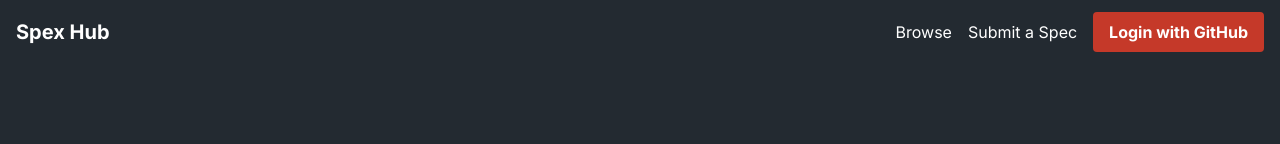
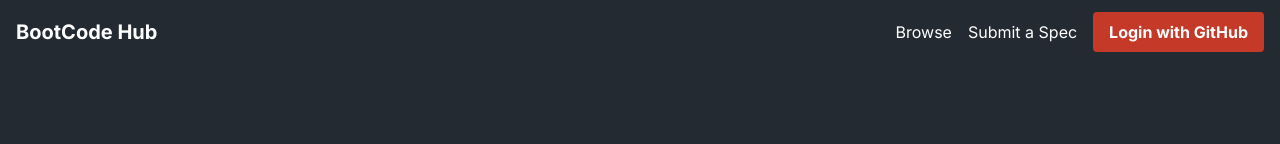
Before and after one commit to renbytes/bootcode-web-ui, a React (Vite) app: page / in a window 1280 px wide. Shown: the top 144 px of the page. Built offline with nearby package versions, Linux system fonts and the light colour scheme; no server answers; the HTML template or start-up script is replaced by a standard one.

Commit message:
add code

```diff
--- a/src/components/Navbar.tsx
+++ b/src/components/Navbar.tsx
@@ -22,7 +22,7 @@ const Navbar: React.FC<NavbarProps> = ({ user }) => {
     <header className="bg-primary text-white">
       <nav className="container mx-auto px-4 py-3 flex justify-between items-center">
         <Link to="/" className="text-xl font-bold">
-          Spex Hub
+          BootCode Hub
         </Link>
         <div className="flex items-center space-x-4">
           <Link to="/browse" className="hover:text-gray-300">Browse</Link>
--- a/src/supabaseClient.ts
+++ b/src/supabaseClient.ts
@@ -4,7 +4,7 @@ const supabaseUrl = import.meta.env.VITE_SUPABASE_URL;
 const supabaseAnonKey = import.meta.env.VITE_SUPABASE_ANON_KEY;
 
 if (!supabaseUrl || !supabaseAnonKey) {
-  throw new Error('Supabase URL and Anon Key must be provided in .env file');
+    throw new Error('Supabase URL and Anon Key must be provided in .env file');
 }
 
 export const supabase = createClient(supabaseUrl, supabaseAnonKey);
```
Also changed, not shown: 1 other file (tests, documents, lock files or other folders).
